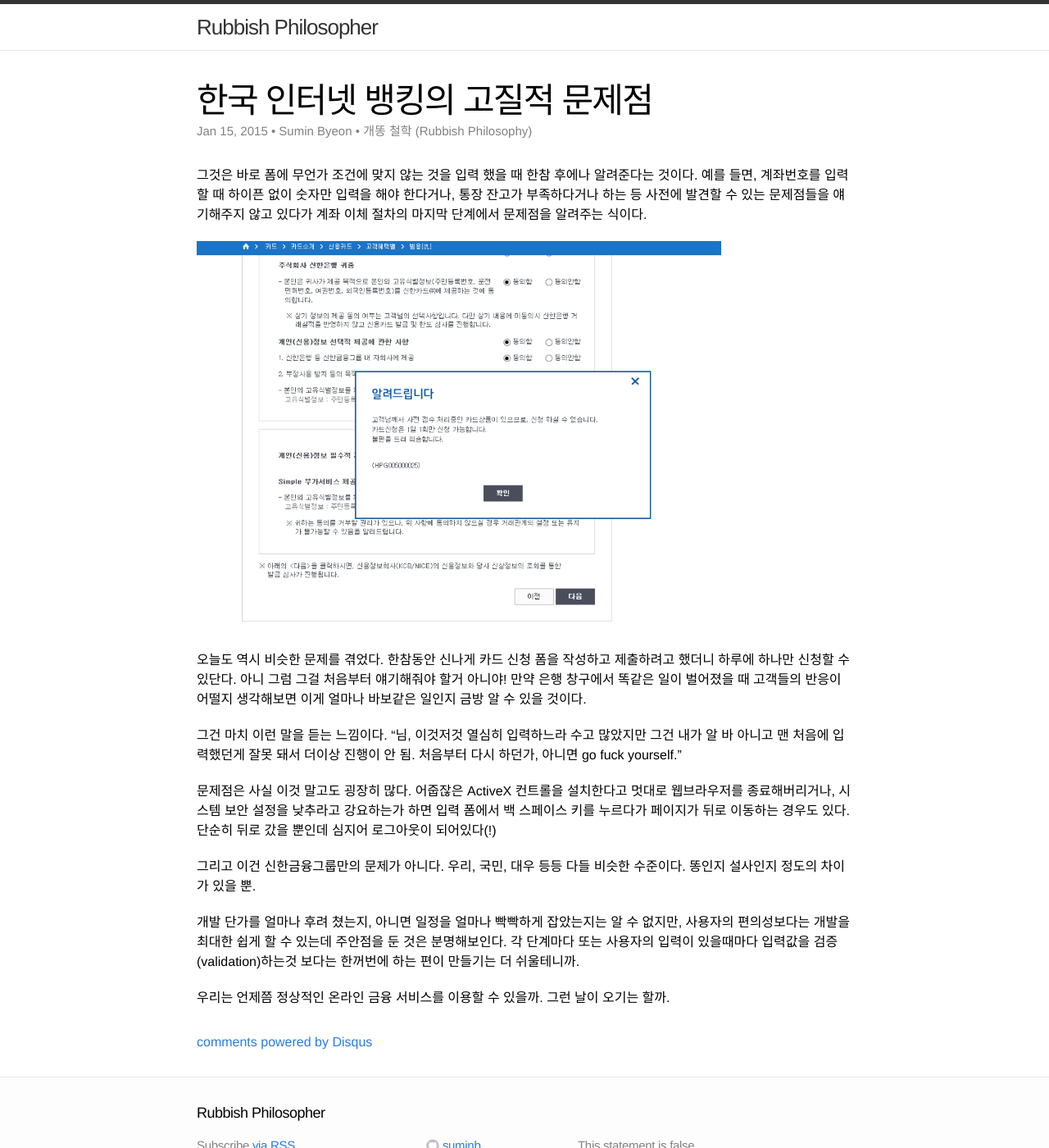
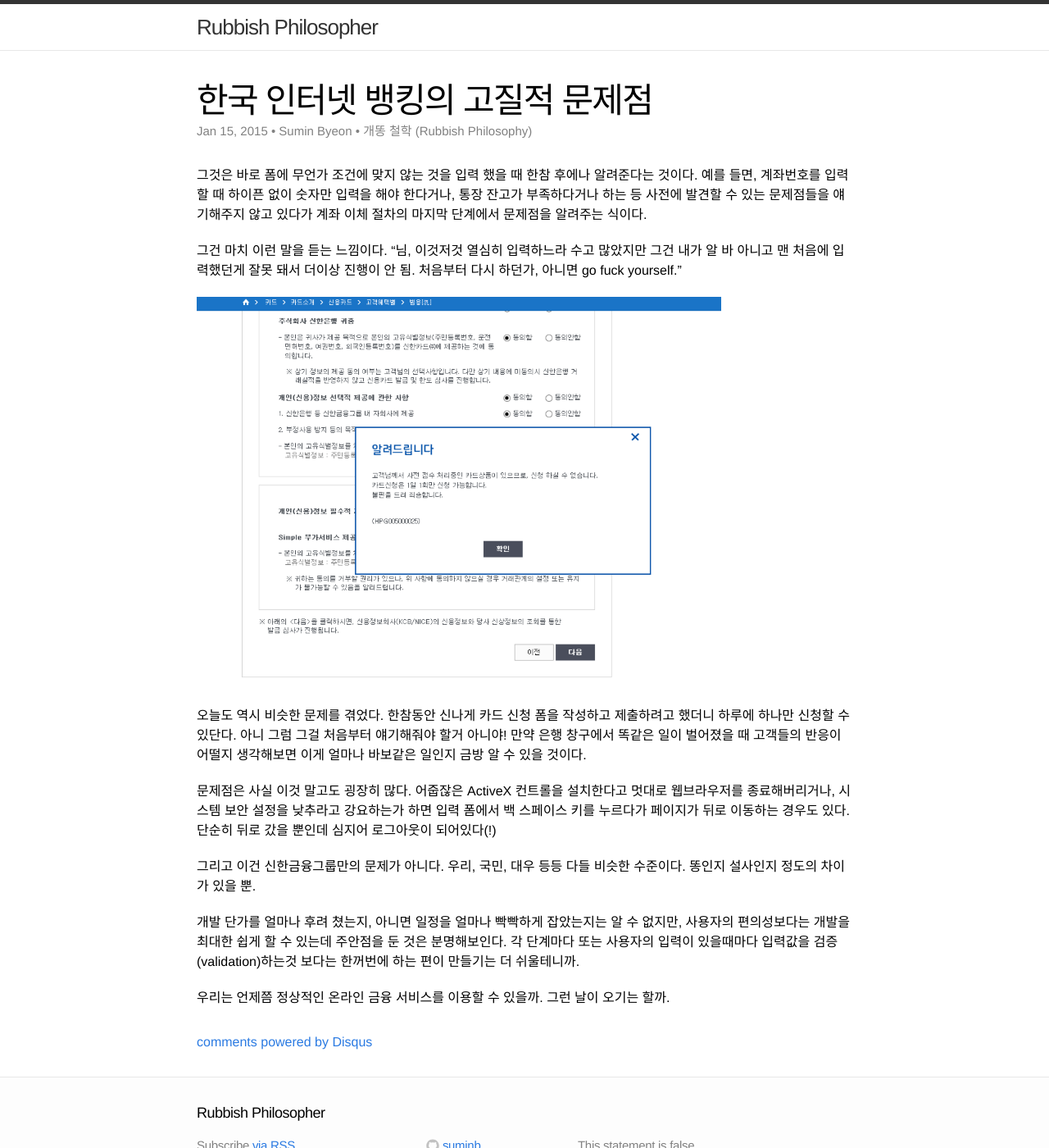
Before and after one commit to suminb/blog-suminb-com, a Jekyll site: the page built from _posts/2015-01-15-problems-with-korean-internet-banking.markdown, in a window 1280 px wide and 1400 px high. Shown: the whole window at 82% size. Built offline with Jekyll 4.4.1, drawn with Linux system fonts in a browser that asks for light colours; comment, search, counter and statistics services are not loaded.

Commit message:
Revised paragraph orders

```diff
--- a/_posts/2015-01-15-problems-with-korean-internet-banking.markdown
+++ b/_posts/2015-01-15-problems-with-korean-internet-banking.markdown
@@ -16,11 +16,11 @@ author:
 
 그것은 바로 폼에 무언가 조건에 맞지 않는 것을 입력 했을 때 한참 후에나 알려준다는 것이다. 예를 들면, 계좌번호를 입력할 때 하이픈 없이 숫자만 입력을 해야 한다거나, 통장 잔고가 부족하다거나 하는 등 사전에 발견할 수 있는 문제점들을 얘기해주지 않고 있다가 계좌 이체 절차의 마지막 단계에서 문제점을 알려주는 식이다.
 
+그건 마치 이런 말을 듣는 느낌이다. "님, 이것저것 열심히 입력하느라 수고 많았지만 그건 내가 알 바 아니고 맨 처음에 입력했던게 잘못 돼서 더이상 진행이 안 됨. 처음부터 다시 하던가, 아니면 go fuck yourself."
+
 <img src="/attachments/shinhancard.png" alt="" style="max-width:80%; margin:auto;"/>
 
 오늘도 역시 비슷한 문제를 겪었다. 한참동안 신나게 카드 신청 폼을 작성하고 제출하려고 했더니 하루에 하나만 신청할 수 있단다. 아니 그럼 그걸 처음부터 얘기해줘야 할거 아니야! 만약 은행 창구에서 똑같은 일이 벌어졌을 때 고객들의 반응이 어떨지 생각해보면 이게 얼마나 바보같은 일인지 금방 알 수 있을 것이다.
-
-그건 마치 이런 말을 듣는 느낌이다. "님, 이것저것 열심히 입력하느라 수고 많았지만 그건 내가 알 바 아니고 맨 처음에 입력했던게 잘못 돼서 더이상 진행이 안 됨. 처음부터 다시 하던가, 아니면 go fuck yourself."
 
 문제점은 사실 이것 말고도 굉장히 많다. 어줍잖은 ActiveX 컨트롤을 설치한다고 멋대로 웹브라우저를 종료해버리거나, 시스템 보안 설정을 낮추라고 강요하는가 하면 입력 폼에서 백 스페이스 키를 누르다가 페이지가 뒤로 이동하는 경우도 있다. 단순히 뒤로 갔을 뿐인데 심지어 로그아웃이 되어있다(!)
 
```
